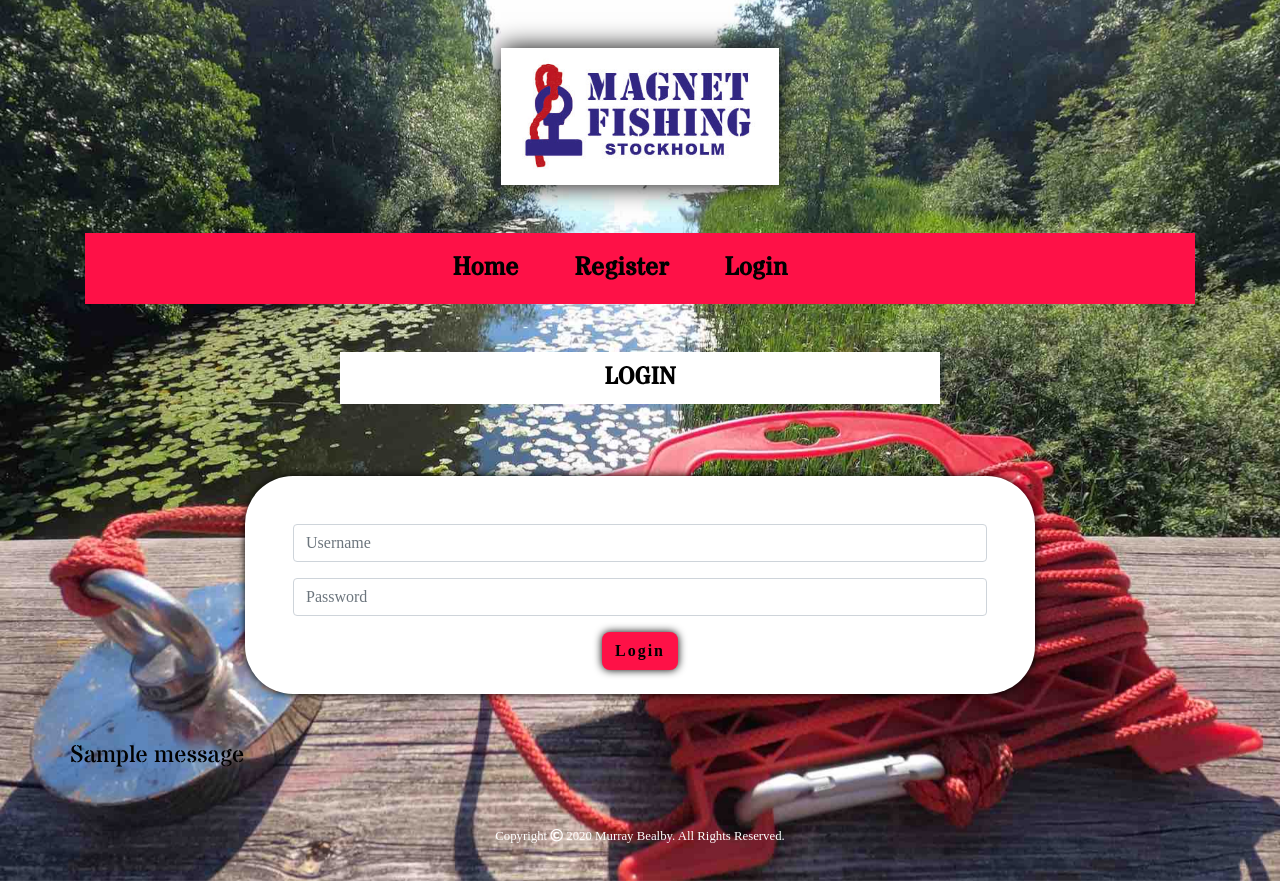
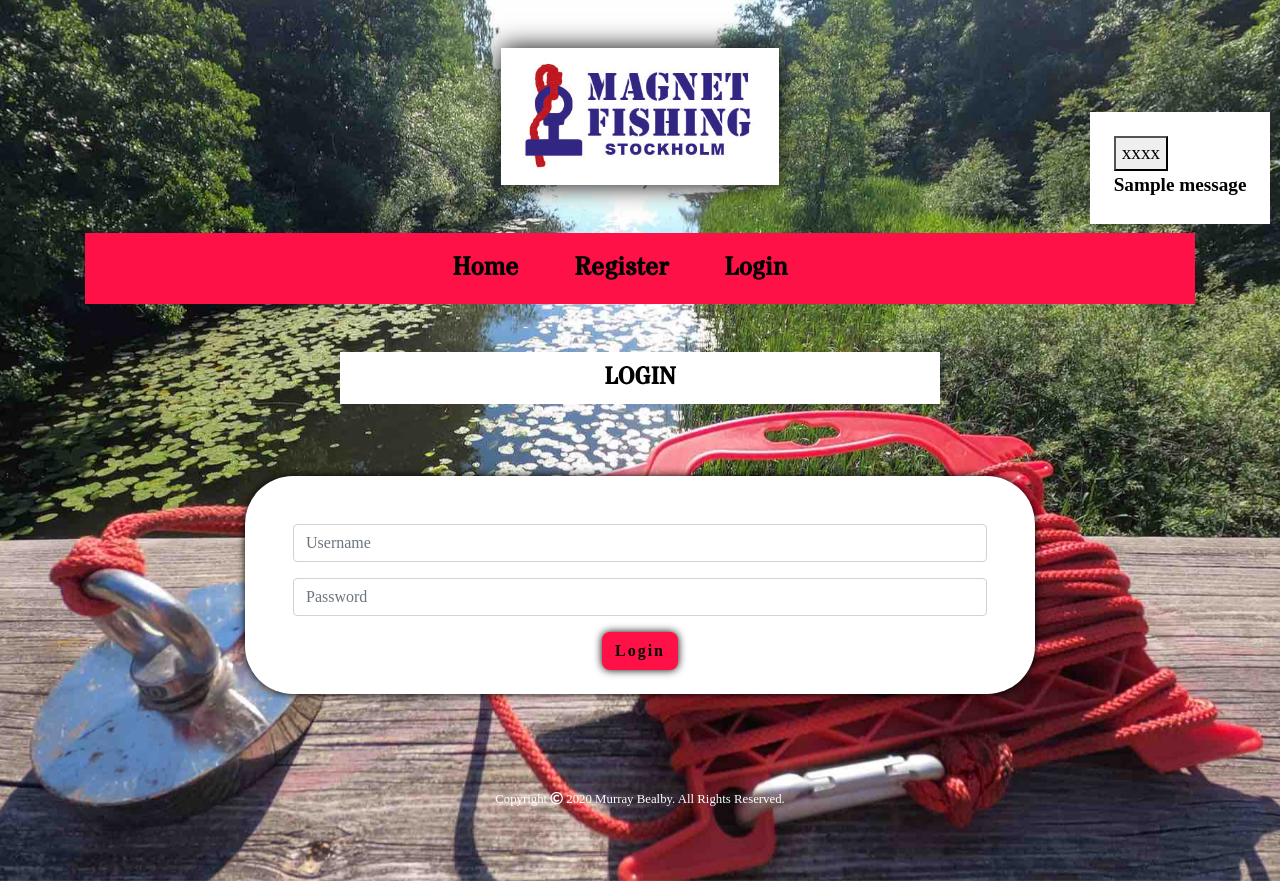
Before and after one commit to Bealby/magnet-catch-Flask-WIP, a Flask app: page /login in a window 1280 px wide. Run offline with Flask 2, Linux system fonts and the light colour scheme; one stand-in notice (Sample message) is shown; some libraries are stand-ins or nearby versions.

Commit message:
Create toast in base.html and toast.html.

```diff
--- a/static/css/style.css
+++ b/static/css/style.css
@@ -313,13 +313,14 @@ body {
 	color: rgb(255, 255, 255, 1);
 }
 
+/*-----ERROR MESSAGES-----*/
 
-/*-----VIDEO-----*/
-
-.video {
-	border: 0.3rem solid rgb(255, 255, 255, 1);
+.toast-container{
+    position:fixed;
+    right:0.6rem;
+    top:4rem;
+    z-index: 99999999999;
 }
-
 
 /*-----ERROR MESSAGES-----*/
 
--- /dev/null
+++ b/static/js/toasts.js
@@ -0,0 +1,11 @@
+function myFunction() {
+  document.getElementById("toast");
+}
+
+
+
+setTimeout(function(){
+  if ($('#toast').length > 0) {
+    $('#toast').remove();
+  }
+}, 5000)
--- a/templates/base.html
+++ b/templates/base.html
@@ -60,6 +60,18 @@
                 </div>
             </nav>
 
+            <!-- Toast Messages -->
+            {% with messages = get_flashed_messages() %}
+            {% if messages %}
+            <div class="toast-container">
+                {% for message in messages %}
+                {% include 'toasts/toast.html' %}
+                {% endfor %}
+            </div>
+            {% endif %}
+            {% endwith %}
+
+
             {% block content %}
             {% endblock %}
 
@@ -68,22 +80,18 @@
                 <div class="container footer pt-5 pb-2">
                     <div class="row">
                         <div class="col-12">
-                            <p>Copyright <i class="far fa-copyright"></i> 2020 Murray Bealby. All Rights Reserved.</p>
+                            <p>Copyright <i class="far fa-copyright"></i> 2020 Murray Bealby. All Rights Reserved.
+                            </p>
                         </div>
                     </div>
                 </div>
             </footer>
         </div>
 
-        <script src="https://code.jquery.com/jquery-3.5.1.slim.min.js"
-            integrity="sha384-DfXdz2htPH0lsSSs5nCTpuj/zy4C+OGpamoFVy38MVBnE+IbbVYUew+OrCXaRkfj"
-            crossorigin="anonymous"></script>
-        <script src="https://cdn.jsdelivr.net/npm/popper.js@1.16.0/dist/umd/popper.min.js"
-            integrity="sha384-Q6E9RHvbIyZFJoft+2mJbHaEWldlvI9IOYy5n3zV9zzTtmI3UksdQRVvoxMfooAo"
-            crossorigin="anonymous"></script>
-        <script src="https://stackpath.bootstrapcdn.com/bootstrap/4.5.0/js/bootstrap.min.js"
-            integrity="sha384-OgVRvuATP1z7JjHLkuOU7Xw704+h835Lr+6QL9UvYjZE3Ipu6Tp75j7Bh/kR0JKI"
-            crossorigin="anonymous"></script>
+        <script src="https://code.jquery.com/jquery-3.5.1.slim.min.js" integrity="sha384-DfXdz2htPH0lsSSs5nCTpuj/zy4C+OGpamoFVy38MVBnE+IbbVYUew+OrCXaRkfj" crossorigin="anonymous"></script>
+        <script src="https://cdn.jsdelivr.net/npm/@popperjs/core@2.6.0/dist/umd/popper.min.js" integrity="sha384-KsvD1yqQ1/1+IA7gi3P0tyJcT3vR+NdBTt13hSJ2lnve8agRGXTTyNaBYmCR/Nwi" crossorigin="anonymous"></script>
+        <script src="https://cdn.jsdelivr.net/npm/bootstrap@5.0.0-beta2/dist/js/bootstrap.bundle.min.js" integrity="sha384-b5kHyXgcpbZJO/tY9Ul7kGkf1S0CWuKcCD38l8YkeH8z8QjE0GmW1gYU5S9FOnJ0" crossorigin="anonymous"></script>
+        <script src="assets/js/toasts.js"></script>
 
         {% block scripts %} {% endblock %}
 </body>
--- a/templates/login.html
+++ b/templates/login.html
@@ -35,17 +35,4 @@
     </div>
 </div>
 
-<section>
-    <!-- flash messages -->
-    {% with messages = get_flashed_messages() %}
-    {% if messages %}
-    {% for message in messages %}
-    <div class="row flashes">
-        <h4 class="light-blue lighten-4 center-align">{{ message }}</h4>
-    </div>
-    {% endfor %}
-    {% endif %}
-    {% endwith %}
-</section>
-
 {% endblock %}
--- /dev/null
+++ b/templates/toasts/toast.html
@@ -0,0 +1,15 @@
+<!--Toast Flash-->
+<div class="container pt-5">
+    <div class="row">
+        <div class="col main-text">
+            <div class="toast">
+                <div class="toast-header">
+                    <button type="button" class="btn-close" data-bs-dismiss="toast" aria-label="Close">xxxx</button>
+                </div>
+                <div class="toast-body">
+                    {{ message }}
+                </div>
+            </div>
+        </div>
+    </div>
+</div>
```
Also changed, not shown: templates/catches/add_catches.html (renamed from templates/add_catches.html), templates/catches/catch_log.html (renamed from templates/catch_log.html), templates/catches/edit_catch_log.html (renamed from templates/edit_catch_log.html), templates/contact/contact.html (renamed from templates/contact.html).
